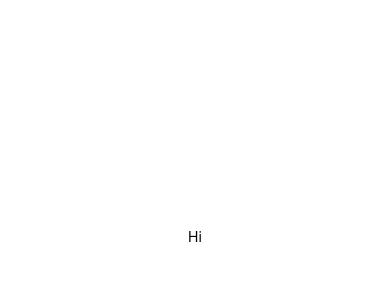
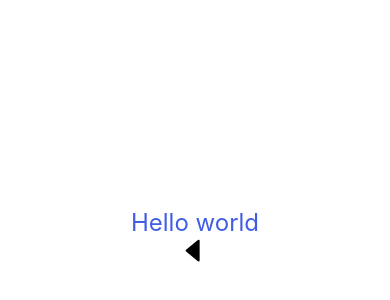
Before and after one commit to mama-ka-bah/Instagram, a React Native app: screen / in a window 390 px wide. Shown: the part 186-486 px from the top of the page. Built offline with nearby package versions, Linux system fonts and the light colour scheme.

Commit message:
manage vectotrs-icon and theme

```diff
--- a/App.tsx
+++ b/App.tsx
@@ -1,10 +1,13 @@
-import React from "react";
 import { Text, View } from "react-native";
+import colors from "./src/themes/colors";
+import fonts from "./src/themes/fonts";
+import AntDesign from 'react-native-vector-icons/AntDesign'
 
 export default function App() {
   return (
     <View style={{flex:1, alignItems:"center", justifyContent: "center"}}>
-      <Text>Hi</Text>
+      <Text style={{color: colors.primary, fontSize:fonts.size.xlg}}>Hello world</Text>
+      <AntDesign name="caretleft" size={25}/>
     </View>
   );
 }
--- a/package.json
+++ b/package.json
@@ -10,8 +10,10 @@
     "test": "jest"
   },
   "dependencies": {
+    "@types/react-native-vector-icons": "^6.4.18",
     "react": "18.2.0",
-    "react-native": "0.73.3"
+    "react-native": "0.73.3",
+    "react-native-vector-icons": "^10.0.3"
   },
   "devDependencies": {
     "@babel/core": "^7.20.0",
--- /dev/null
+++ b/src/themes/colors.ts
@@ -0,0 +1,8 @@
+const colors = {
+    primary: '#405de6',
+    white: '#fff',
+    black: '#000',
+    grey: '#cccccc'
+};
+
+export default colors;
--- /dev/null
+++ b/src/themes/fonts.ts
@@ -0,0 +1,19 @@
+const size = {
+    xs: 10,
+    s: 12,
+    default: 14,
+    md: 16,
+    lg: 20,
+    xlg: 24,
+    xxlg: 30,
+};
+
+const weight = {
+    full: '900',
+    semi: '600',
+    bold: 'bold',
+    normal: 'normal',
+    thin: '400'
+}
+
+export default {size, weight};
```
Also changed, not shown: 3 other files (tests, documents, lock files or other folders).
